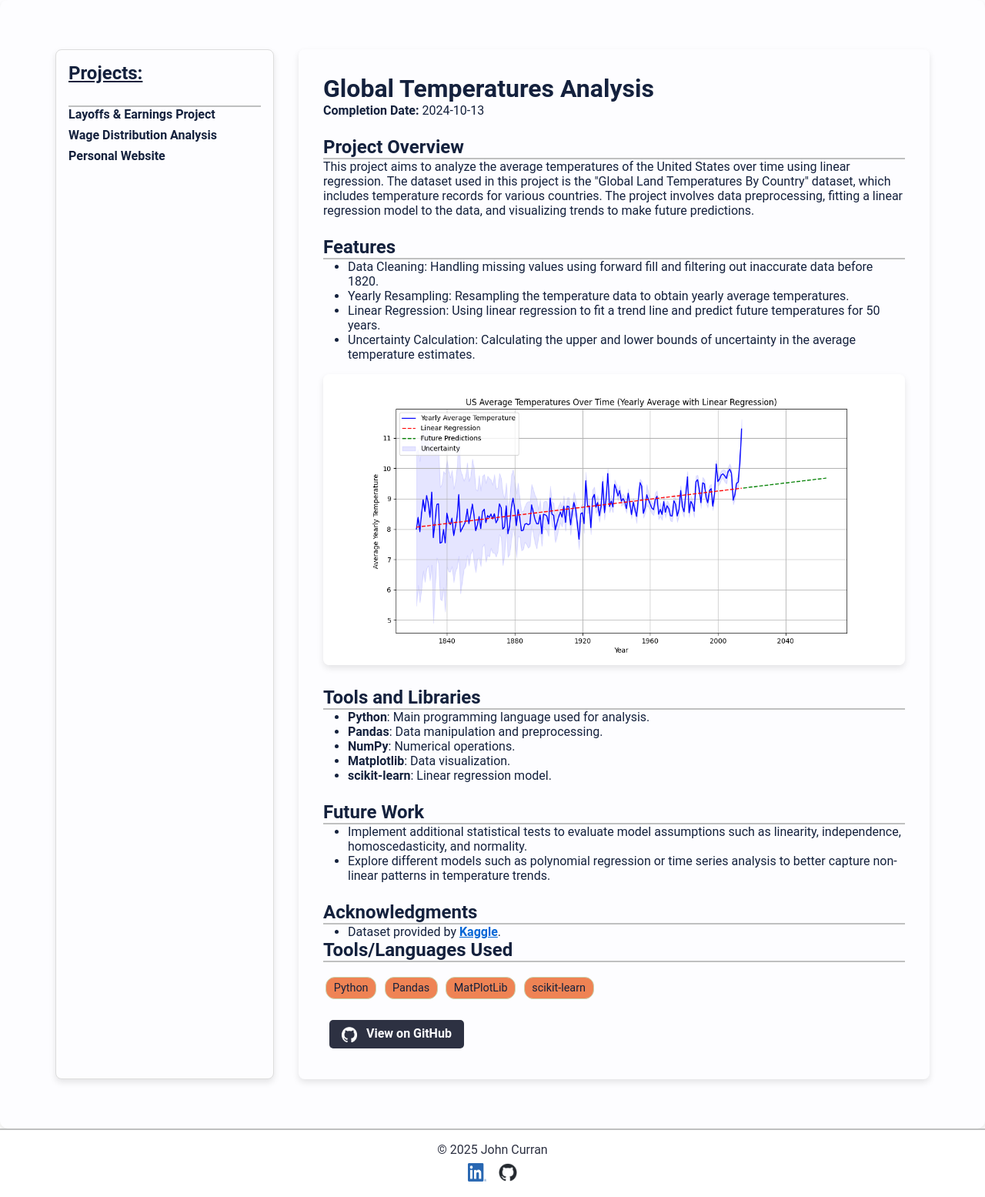
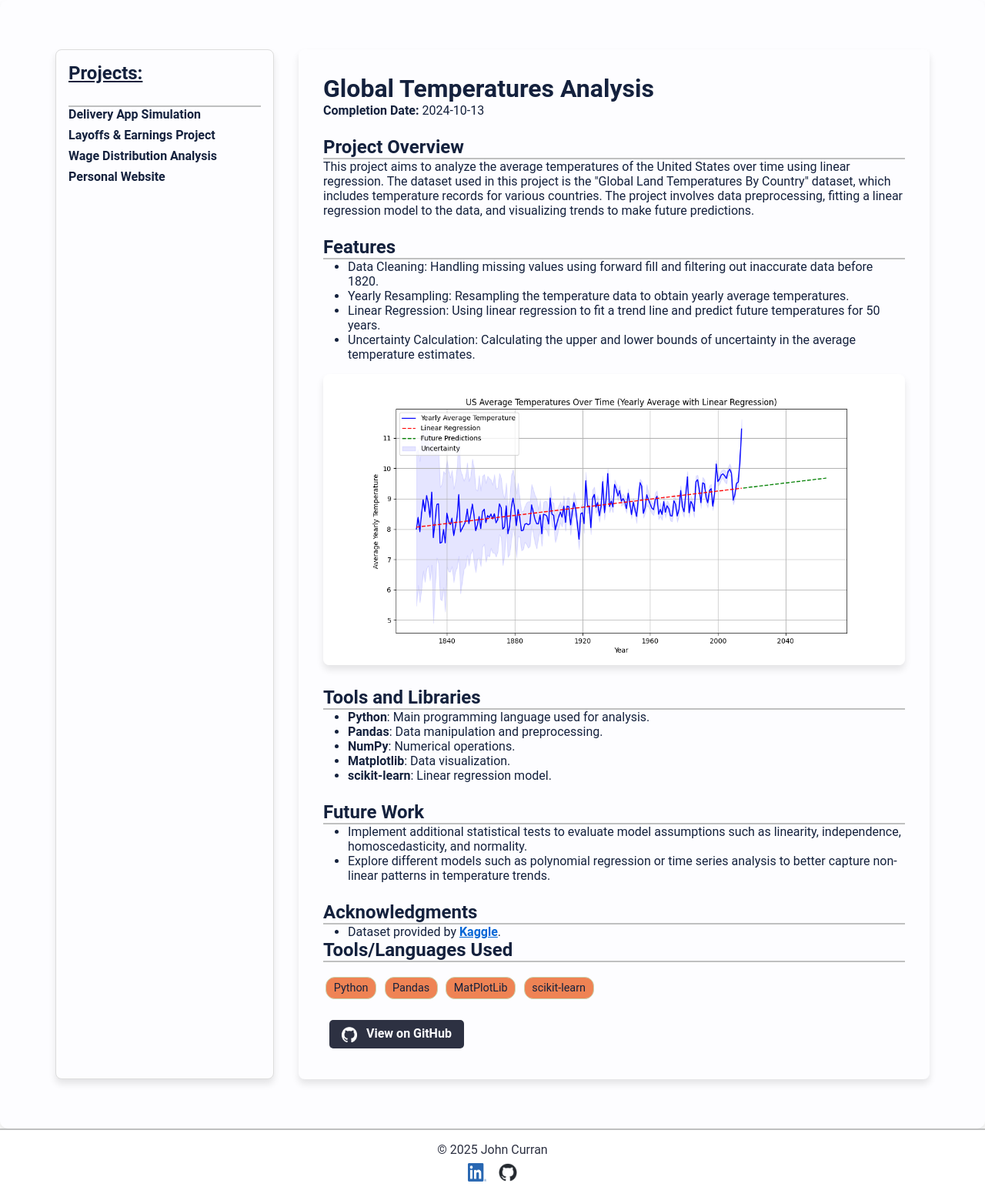
Before and after one commit to curohn/personal_blog, a Flask app: page /projects/global_temperature_analysis in a window 1280 px wide. Shown: the part 81-1636 px from the top of the page at 77% size. Run offline with Flask 3, Linux system fonts and the light colour scheme; some libraries are stand-ins or nearby versions.

Commit message:
Added project, updated css, fixed sitemap

```diff
--- a/app.py
+++ b/app.py
@@ -64,6 +64,17 @@ def research_and_projects():
 
 projects = [
     {
+        "id": 5,
+        "title": "Delivery App Simulation",
+        "description": "Modeling a delivery app using Python and sqlite.",
+        "detail_url": "/projects/delivery_app_simulation",
+        "github_url": "https://github.com/curohn/delivery_app_simulation",
+        "tools": ["Python", "SQLite"],
+        "markdown_file": "projects/delivery_app_simulation.md",
+        "image":"",
+        "date": "In Progress"
+    },
+    {
         "id": 4,
         "title": "Layoffs & Earnings Project",
         "description": "Are earnings a predictor of layoffs?",
@@ -111,6 +122,11 @@ projects = [
     # Add more projects as needed
 ]
 working_on = [
+    {
+        "task": "Delivery App Simulation",
+        "progress": 5,
+        "project_name": "delivery_app_simulation"
+    },
     {
         "task": "Wage Distribution Analysis",
         "progress": 50,
--- a/static/css/style.css
+++ b/static/css/style.css
@@ -209,7 +209,7 @@ main {
     background-color: var(--bg-color);
     color: var(--text-color);
     border-radius: 10px;
-    box-shadow: 0 4px 8px rgba(0, 0, 0, 0.1);
+    box-shadow: 0 6px 10px rgba(0, 0, 0, 0.1);
 }
 
 /* =====================
@@ -262,6 +262,7 @@ footer {
     text-align: center;
     transition: transform 0.3s ease, box-shadow 0.3s ease;
     overflow: hidden;
+    box-shadow: 0 6px 10px rgba(0, 0, 0, 0.2);
 }
 
 .project-card h3 {
@@ -271,7 +272,7 @@ footer {
 
 .project-card:hover {
     transform: scale(1.05);
-    box-shadow: 0 4px 8px rgba(0, 0, 0, 0.2);
+    box-shadow: 0 8px 12px rgba(0, 0, 0, 0.2);
 }
 
 
@@ -287,8 +288,8 @@ footer {
 }
 /* fix me */
 .project-card .tool-tag:hover, .project-content ul li:hover {
-    background-color: #9fb8ad;
-    color: #FFFFFF;
+    background-color: var(--highlight-color);
+    color: var(--bg-color);
 }
 
 /* =====================
@@ -310,7 +311,7 @@ footer {
     padding: 1rem;
     border: 1px solid #ddd;
     border-radius: 8px;
-    box-shadow: 0 4px 8px rgba(0, 0, 0, 0.1);
+    box-shadow: 0 6px 10px rgba(0, 0, 0, 0.1);
 }
 
 .project-sidebar h3 {
@@ -349,7 +350,7 @@ footer {
     color: var(--text-color);
     padding: 2rem;
     border-radius: 8px;
-    box-shadow: 0 4px 8px rgba(0, 0, 0, 0.1);
+    box-shadow: 0 6px 10px rgba(0, 0, 0, 0.1);
 }
 
 /* Markdown Content */
@@ -368,7 +369,7 @@ footer {
     height: auto;
     margin-top: 1rem;
     border-radius: 8px;
-    box-shadow: 0 4px 8px rgba(0, 0, 0, 0.1);
+    box-shadow: 0 6px 10px rgba(0, 0, 0, 0.1);
 }
 /* Links in Markdown Content */
 .markdown-content a {
@@ -444,7 +445,7 @@ iframe {
     height: auto;
     margin-top: 1rem;
     border-radius: 8px;
-    box-shadow: 0 4px 8px rgba(0, 0, 0, 0.1);
+    box-shadow: 0 6px 10px rgba(0, 0, 0, 0.1);
 }
 /* Working On Section */
 .working-on {
@@ -475,13 +476,13 @@ iframe {
     border-radius: 8px;
     padding: 1rem;
     text-align: left;
-    box-shadow: 0 4px 8px rgba(0, 0, 0, 0.1);
+    box-shadow: 0 6px 10px rgba(0, 0, 0, 0.1);
     transition: transform 0.3s ease, box-shadow 0.3s ease;
 }
 
 .task-card:hover {
     transform: scale(1.05);
-    box-shadow: 0 6px 12px rgba(0, 0, 0, 0.2);
+    box-shadow: 0 6px 12px rgba(0, 0, 0, 0.1);
 }
 
 /* Task Header */
@@ -566,8 +567,8 @@ iframe {
     background-color: var(--bg-color);
     border-radius: 8px;
     padding: 1rem;
-    max-width: 40%;
-    box-shadow: 0 4px 8px rgba(0, 0, 0, 0.1);
+    max-width: 45%;
+    box-shadow: 0 6px 10px rgba(0, 0, 0, 0.1);
     position: relative;
     z-index: 1;
 }
@@ -603,7 +604,7 @@ iframe {
     background-color: var(--bg-color);
     border-radius: 8px;
 
-    box-shadow: 0 4px 8px rgba(0, 0, 0, 0.1);
+    box-shadow: 0 6px 10px rgba(0, 0, 0, 0.1);
     text-align: center;
 }
 
--- a/templates/home.html
+++ b/templates/home.html
@@ -38,15 +38,19 @@
 
 <!-- Next Up Section -->
 <section class="next-up">
-    <h2>Next up:</h2>
+    <h2>To Do:</h2>
+    <div class="next-up-grid">
         <body>
             <ul>
+                <li>Integrate Plotly Charts into personal site, for more interactive visualizations</li>
+                <li>Build epaper weather station using <u><a href= "https://github.com/fatihak/InkyPi">InkyPi</a></u></li>
                 <li>Election Night Statistics</li>
                 <li>Money in Politics Dataset Review</li>
                 <li>Writeup of: <u><a href= "https://www.pnas.org/doi/10.1073/pnas.1210722109">Statistical detection of systematic election irregularities </a></u></li>
                 <li>Company Ownership type, and it's effect on longevity</li>
             </ul>
         </body>
+    </div>
 </section>
 
 {% endblock %}
```
Also changed, not shown: projects/delivery_app_simulation.md (added, +34 -0 lines), templates/sitemap.xml (+10 -0 lines).
